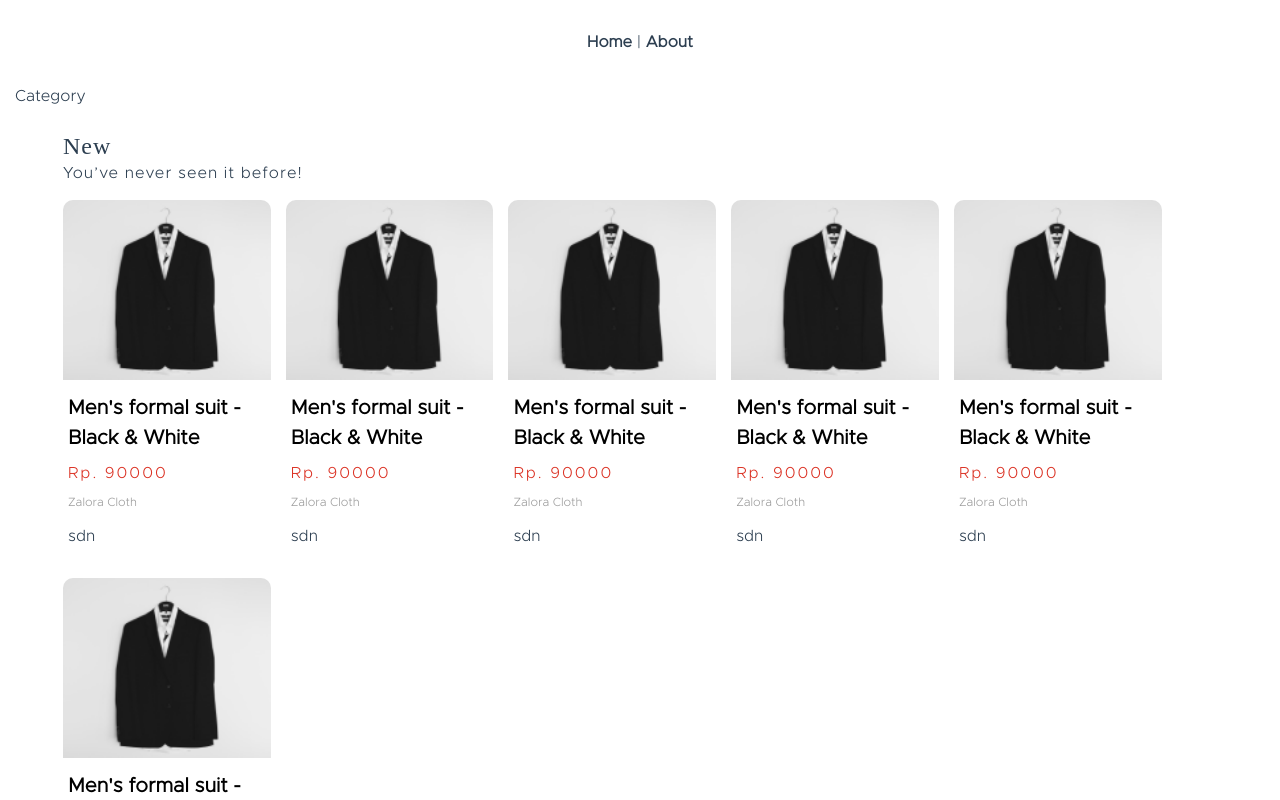
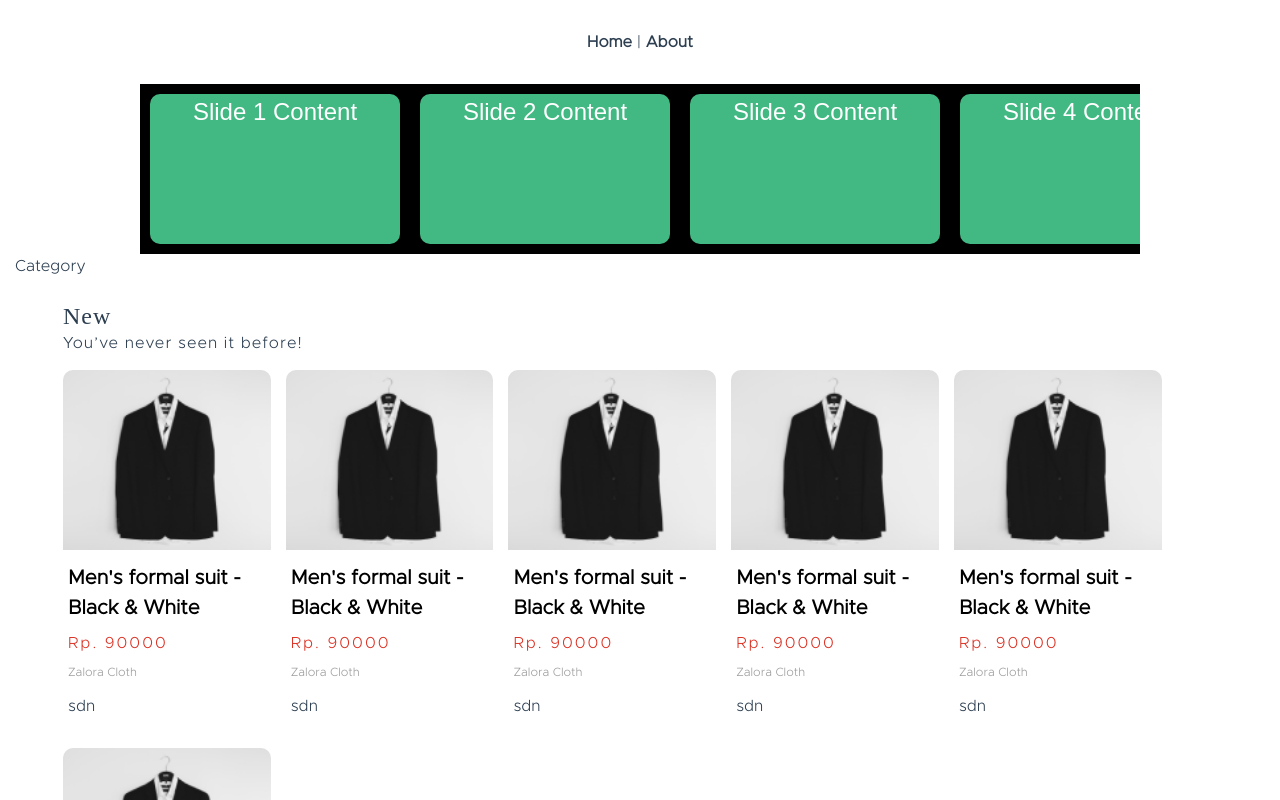
Before and after one commit to Friemorn/App-Blanja-FrontEnd, a Vue app: page /homepage in a window 1280 px wide. Shown: the top 800 px of the page. Built offline with nearby package versions, Linux system fonts and the light colour scheme; a web font is replaced by a local one.

Commit message:
Bug Carousel

```diff
--- a/package.json
+++ b/package.json
@@ -10,6 +10,7 @@
   "dependencies": {
     "core-js": "^3.6.5",
     "vue": "^2.6.11",
+    "vue-carousel": "^0.18.0",
     "vue-router": "^3.2.0",
     "vuex": "^3.4.0"
   },
--- a/src/components/_base/CarouselTrend.vue
+++ b/src/components/_base/CarouselTrend.vue
@@ -1,14 +1,21 @@
 <template>
-<carousel :data="data.navigationEnabled"
->
-  <slide>
+<carousel class="carousel"
+  :navigationEnabled="true"
+  :navigation-next-label="navigationNext"
+  :navigation-prev-label="navigationPrev"
+  :per-page="4"
+  >
+  <slide class="slide">
     Slide 1 Content
   </slide>
-  <slide>
+  <slide class="slide">
     Slide 2 Content
   </slide>
-  <slide>
-    Slide 2 Content
+  <slide class="slide">
+    Slide 3 Content
+  </slide>
+  <slide class="slide">
+    Slide 4 Content
   </slide>
 </carousel>
 </template>
@@ -21,24 +28,63 @@ export default {
     Carousel,
     Slide
   },
-  data () {
-    return {
-      data:
-        [{
-          navigationEnabled: true,
-          buttonNext: '<button class="Next"><i class="fas fa-chevron-right"></i></button>'
-        },
-        {
-          navigationEnabled: true,
-          buttonPrev: '<button class="Next"><i class="fas fa-chevron-left"></i></button>'
-        }]
-    }
+  computed: {
+    navigationNext: function () { return '<button class="btn-right"><i class="fas fa-chevron-right"></i></button>' },
+    navigationPrev: function () { return '<button class="btn-left"><i class="fas fa-chevron-left"></i></button>' }
   }
 }
 </script>
 
 <style>
-.VueCarousel-navigation-button .VueCarousel-navigation-next{
-  color: aqua;
+.carousel {
+  margin: auto;
+  background-color: black;
+  width: 80%;
+  height: 100%;
+}
+.VueCarousel-slide {
+  position: relative;
+  background: #42b983;
+  color: #fff;
+  font-family: Arial;
+  font-size: 24px;
+  text-align: center;
+  min-height: 150px;
+  border-radius: 10px;
+  margin: 10px;
+}
+
+.label {
+  position: absolute;
+  top: 50%;
+  left: 50%;
+  transform: translate(-50%, -50%);
+}
+
+.btn-left{
+  position: absolute;
+  width: 35px;
+  height: 35px;
+  left: 60px;
+  top: -50px;
+  border-radius: 50px;
+  border: none;
+  background: #FFFFFF;
+  box-shadow: 0px 4px 10px rgba(181, 181, 181, 0.25);
+}
+
+.btn-right{
+  position: absolute;
+  width: 35px;
+  height: 35px;
+  right: 60px;
+  top: -50px;
+  border-radius: 50px;
+  border: none;
+  background: #FFFFFF;
+  box-shadow: 0px 4px 10px rgba(181, 181, 181, 0.25);
+}
+.VueCarousel-dot-container{
+  margin: 0;
 }
 </style>
--- a/src/views/Home/Homepage.vue
+++ b/src/views/Home/Homepage.vue
@@ -2,6 +2,7 @@
 <div class="container-fluid">
   <div class="row no-gutters">
     <div class="col-xl-12 col-lg-12 col-md-12 col-sm-12 col-12">
+      <CarouselTrend/>
     </div>
   </div>
   <div class="row no-gutters">
@@ -51,10 +52,12 @@
 
 <script>
 import CardProduct from '../../components/_base/CardProduct'
+import CarouselTrend from '../../components/_base/CarouselTrend'
 export default {
   name: 'Homepage',
   components: {
-    CardProduct
+    CardProduct,
+    CarouselTrend
   }
 }
 </script>
```
Also changed, not shown: 1 other file (tests, documents, lock files or other folders).
